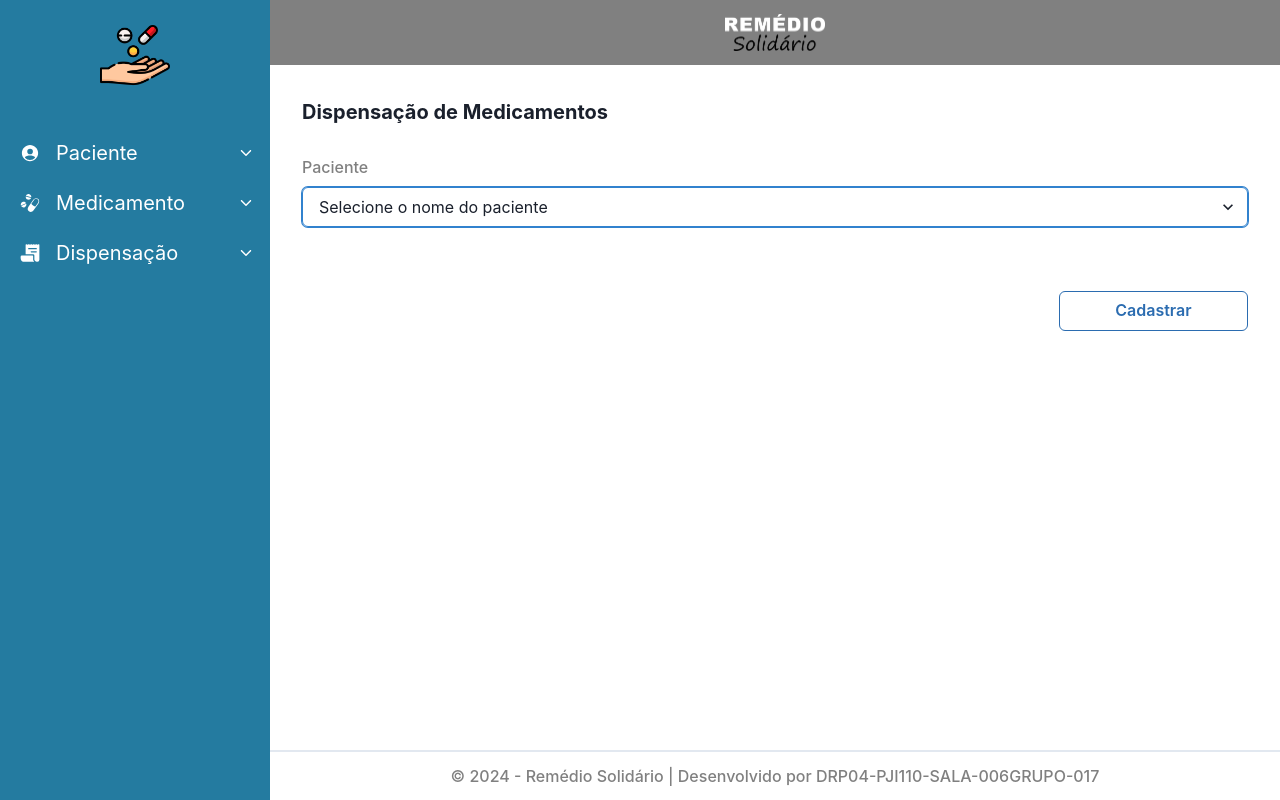
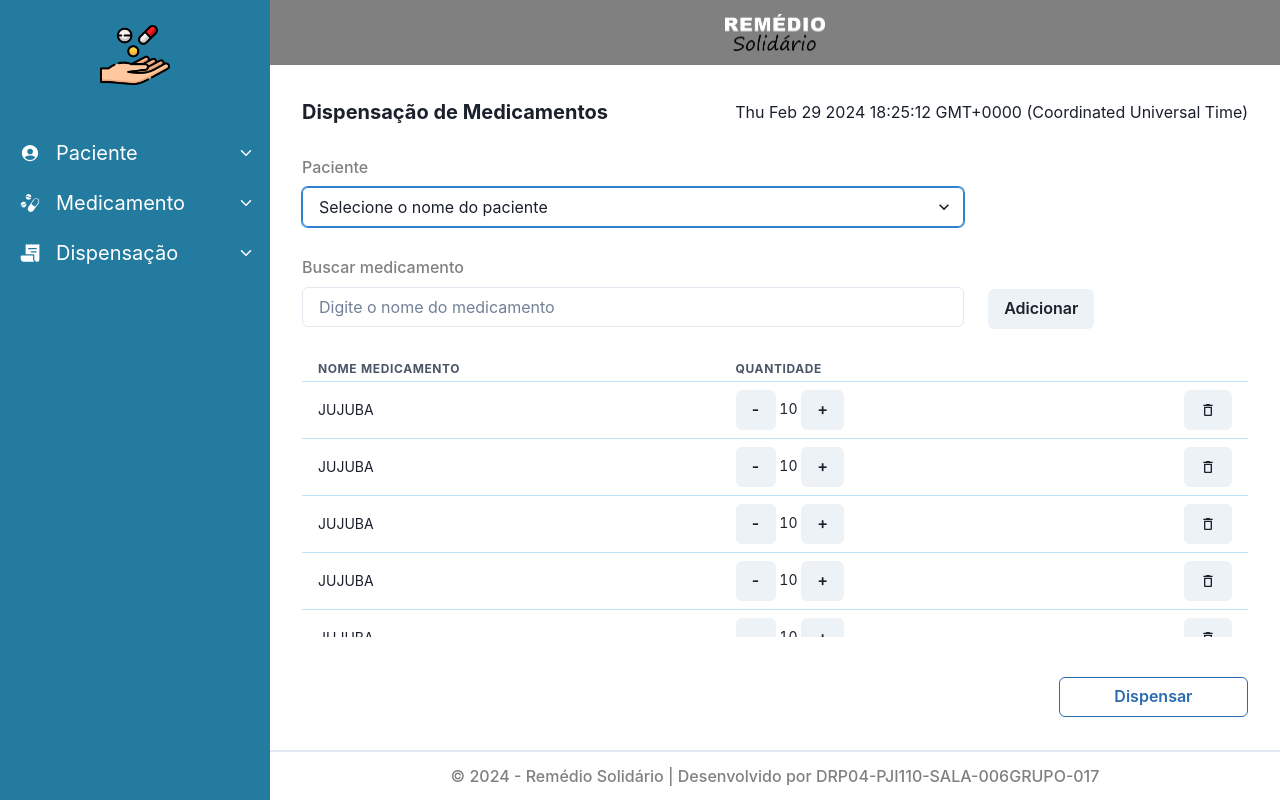
Before and after one commit to marianamoiolicapelari/remedio-solidario, a React (Vite) app: page /home/dispensacao in a window 1280 px wide. Built offline with nearby package versions, Linux system fonts and the light colour scheme; data requests are answered from the project's data file.

Commit message:
Iniciando o layout de dispensação

```diff
--- a/src/pages/Dispensation/index.tsx
+++ b/src/pages/Dispensation/index.tsx
@@ -1,7 +1,7 @@
-import { Box, Button, Flex, FormControl, FormLabel, Select, Text } from '@chakra-ui/react'
+import { Box, Flex, FormControl, FormLabel, Input, Select, Text, Table, Thead, Tbody, Tr, Th, Td, TableContainer, Button, Tooltip } from '@chakra-ui/react'
 import { Formik, Form, FormikHelpers } from 'formik'
 import { Footer, Header } from '../../components'
-// import * as Yup from 'yup'
+import { MdDeleteOutline } from 'react-icons/md'
 // import { toast } from 'react-toastify'
 import { api } from '../../services/api'
 import { useEffect, useState } from 'react'
@@ -11,13 +11,22 @@ interface FormData {
   fullName: string
 }
 
+interface FormMedicaments {
+  medicament: string
+  quantity: number
+}
+
 const Dispensation = () => {
   const [patients, setPatients] = useState<FormData[]>([])
+  const [medicaments, setMedicaments] = useState<FormMedicaments[]>([])
+
+  const actualDate = Date()
 
   const initialValues: FormData = {
     id: '',
     fullName: ''
   }
+
   useEffect(() => {
     const fetchData = async () => {
       try {
@@ -30,6 +39,24 @@ const Dispensation = () => {
 
     fetchData()
   }, [])
+
+  useEffect(() => {
+    const getMedicaments = async () => {
+      try {
+        const response = await api.get('/medicaments')
+        setMedicaments(response.data)
+        console.log('MOSTRA_MEDICAMENTOS', response)
+      } catch (error) {
+        console.error('Erro ao buscar medicamentos:', error)
+      }
+    }
+
+    getMedicaments()
+  }, [])
+
+  function handleAddMedicaments() {
+
+  }
 
   const handleSubmitForm = async (values: FormData, { resetForm }: FormikHelpers<FormData>) => {
     // const formData = new FormData()
@@ -64,10 +91,12 @@ const Dispensation = () => {
         height='calc(100vh - 115px)'
         p={8}
       >
-        <Text fontWeight="bold" fontSize='xl'>Dispensação de Medicamentos</Text>
+        <Flex alignItems='center' justify='space-between'>
+          <Text fontWeight="bold" fontSize='xl'>Dispensação de Medicamentos</Text>
+          <Text>{actualDate}</Text>
+        </Flex>
         <Formik
           initialValues={initialValues}
-          // validationSchema={validationSchema}
           onSubmit={handleSubmitForm}
         >
           {({ errors, touched }) => (
@@ -78,6 +107,7 @@ const Dispensation = () => {
                   id='patient'
                   name='patient'
                   placeholder='Selecione o nome do paciente'
+                  w='70%'
                   autoFocus
                 >
                   {patients && patients.map(patient => (
@@ -87,8 +117,54 @@ const Dispensation = () => {
                 {errors.fullName && touched.fullName && <Text color='#ff0000' fontSize={14} fontWeight='500' pl={1}>{errors.fullName}</Text>}
               </FormControl>
 
+              <Flex>
+                <FormControl mt={5}>
+                  <FormLabel htmlFor="medicament" color='#808080'>Buscar medicamento</FormLabel>
+                  <Input id='medicament' type="text" name="medicament" w='70%' placeholder="Digite o nome do medicamento" />
+                  <Button type="submit" name="adicionar" ml='6' onClick={handleAddMedicaments}>Adicionar</Button>
+                </FormControl>
+              </Flex>
+
+              <Box height="35vh" overflowY="auto" mt={7}>
+                <TableContainer>
+                  <Table variant='simple' size='sm' colorScheme='blue'>
+                    <Thead>
+                      <Tr>
+                        <Th>Nome Medicamento</Th>
+                        <Th>Quantidade</Th>
+                        <Th></Th>
+                      </Tr>
+                    </Thead>
+                    <Tbody>
+                      {medicaments.map(_medicament => (
+                        <Tr>
+                          <Td>JUJUBA</Td>
+                          <Td><Button>-</Button> 10 <Button>+</Button></Td>
+                          <Td>
+                            <Flex justify={'end'}>
+                              <Tooltip label='Excluir' fontSize='md' placement='top'>
+                                {/* <Button mr={2} onClick={() => handleDeleteMedicament(medicament.id)}> */}
+                                <Button>
+                                  <MdDeleteOutline />
+                                </Button>
+                              </Tooltip>
+                            </Flex>
+                          </Td>
+                        </Tr>
+                      ))}
+                    </Tbody>
+                  </Table>
+                </TableContainer>
+              </Box>
               <Flex justify={'flex-end'}>
-                <Button mt={14} variant='outline' type='submit' colorScheme='blue' width='20%'>Cadastrar</Button>
+                <Button
+                  mt={10}
+                  variant='outline'
+                  type='submit'
+                  colorScheme='blue'
+                  width='20%'
+                > Dispensar
+                </Button>
               </Flex>
             </Form>
           )}
```
Also changed, not shown: src/pages/MedicamentRegistration/index.tsx (+6 -6 lines).
